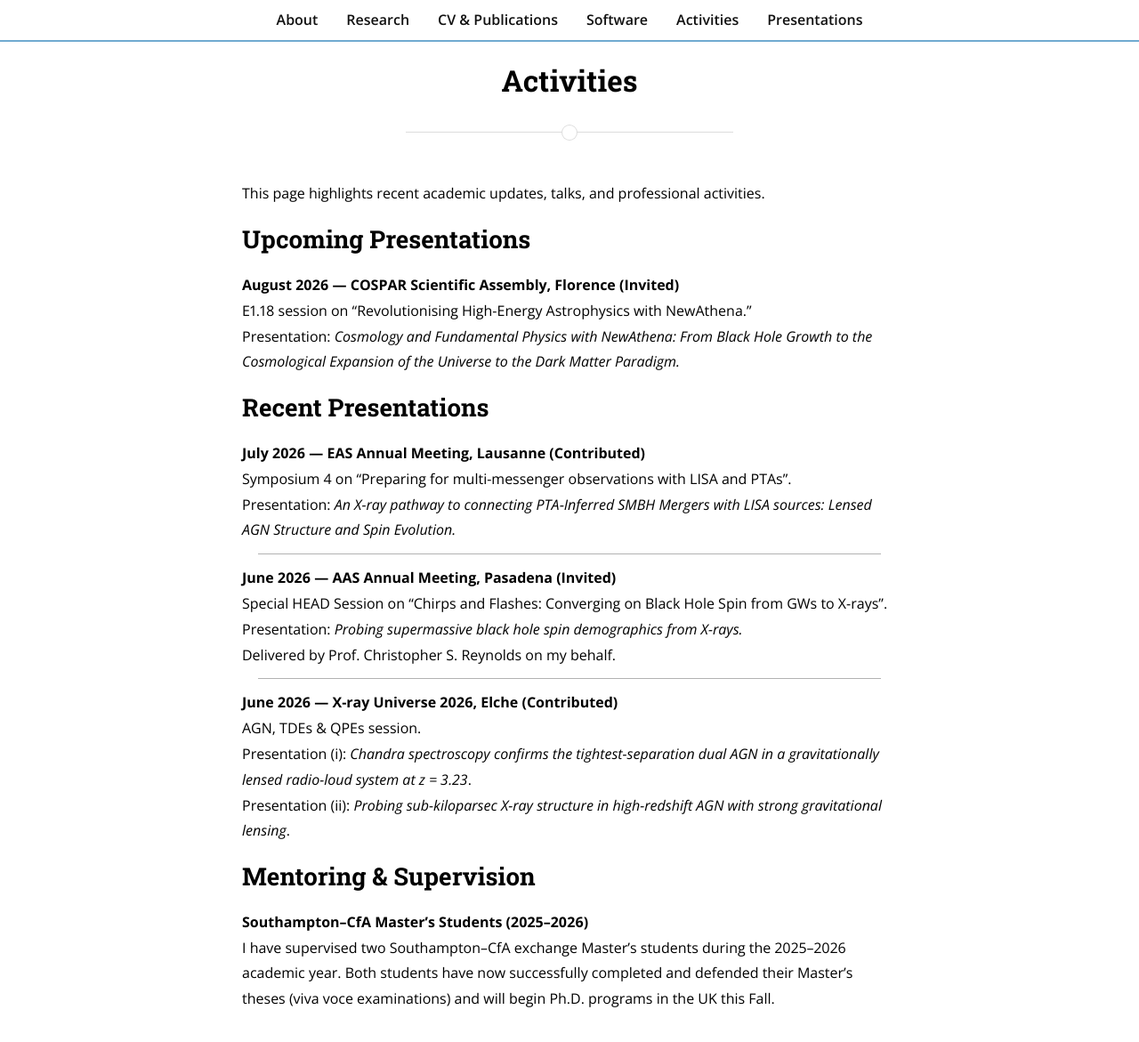
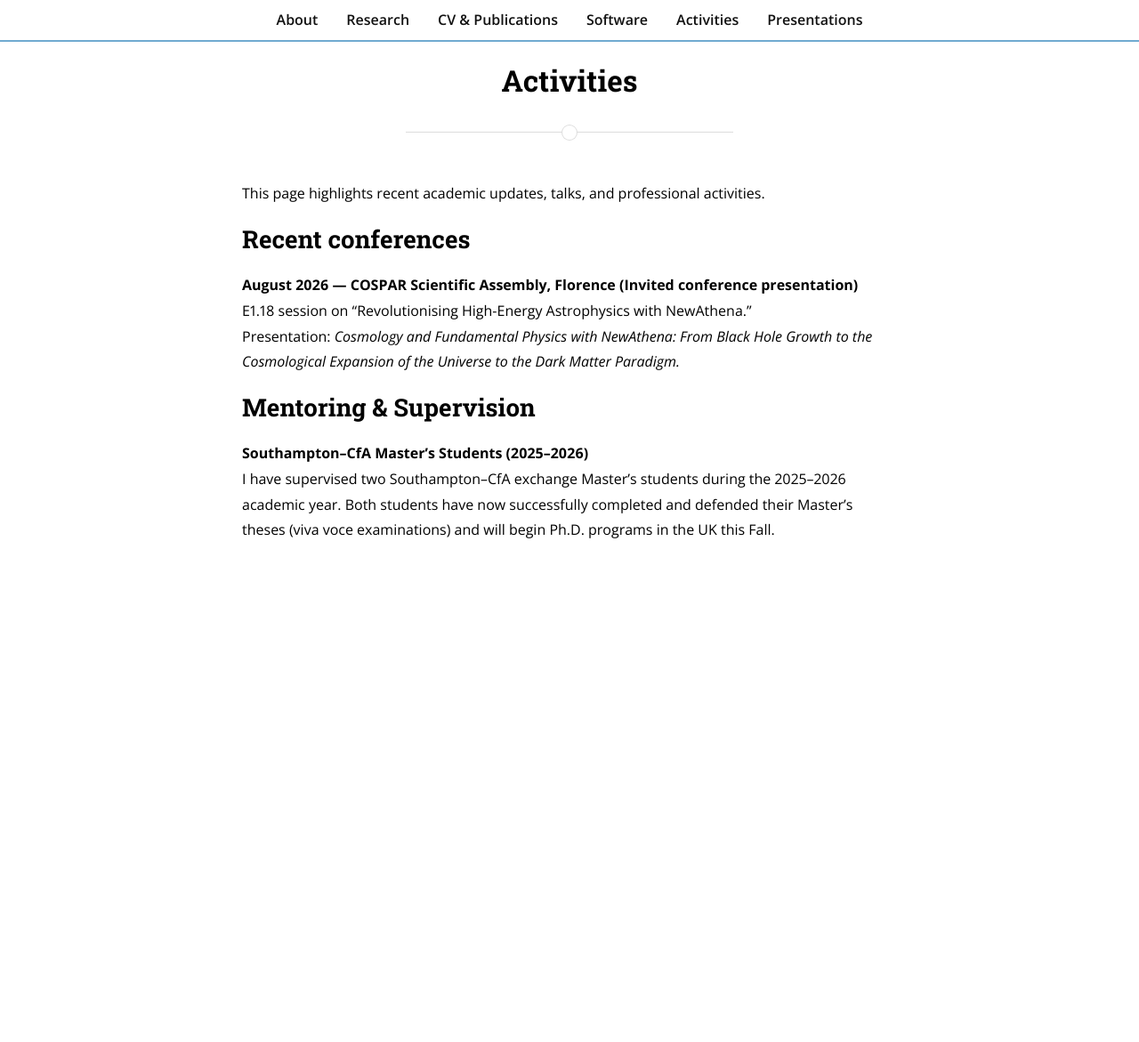
Before and after one commit to jsiskreynes-astro/jsiskreynes-astro.github.io, a Jekyll site: the page built from activities.md, in a window 1280 px wide and 1193 px high. Shown: the top 1171 px of the window at 89% size. Built offline with Jekyll 4.4.1, drawn with Linux system fonts in a browser that asks for light colours; nearby versions of some CDN libraries.

Commit message:
Update activities.md

```diff
--- a/activities.md
+++ b/activities.md
@@ -8,31 +8,11 @@ nav_order: 5
 
 This page highlights recent academic updates, talks, and professional activities.
 
-## Upcoming Presentations
+## Recent conferences
 
-**August 2026 — COSPAR Scientific Assembly, Florence (Invited)**  <br>
+**August 2026 — COSPAR Scientific Assembly, Florence (Invited conference presentation)**  <br>
 E1.18 session on "Revolutionising High-Energy Astrophysics with NewAthena."<br>
 Presentation: *Cosmology and Fundamental Physics with NewAthena: From Black Hole Growth to the Cosmological Expansion of the Universe to the Dark Matter Paradigm.*
-
-## Recent Presentations
-
-**July 2026 — EAS Annual Meeting, Lausanne (Contributed)** <br>
-Symposium 4 on "Preparing for multi-messenger observations with LISA and PTAs". <br>
-Presentation: *An X-ray pathway to connecting PTA‑Inferred SMBH Mergers with LISA sources: Lensed AGN Structure and Spin Evolution.*
-
----
-
-**June 2026 — AAS Annual Meeting, Pasadena (Invited)**  <br>
-Special HEAD Session on "Chirps and Flashes: Converging on Black Hole Spin from GWs to X-rays".<br>
-Presentation: *Probing supermassive black hole spin demographics from X-rays.* <br>
-Delivered by Prof. Christopher S. Reynolds on my behalf.
-
----
-
-**June 2026 — X-ray Universe 2026, Elche (Contributed)**  <br>
-AGN, TDEs & QPEs session. <br>
-Presentation (i): *Chandra spectroscopy confirms the tightest-separation dual AGN in a gravitationally lensed radio-loud system at z = 3.23*.  <br>
-Presentation (ii): *Probing sub-kiloparsec X-ray structure in high-redshift AGN with strong gravitational lensing*.
 
 ## Mentoring & Supervision
 
```
